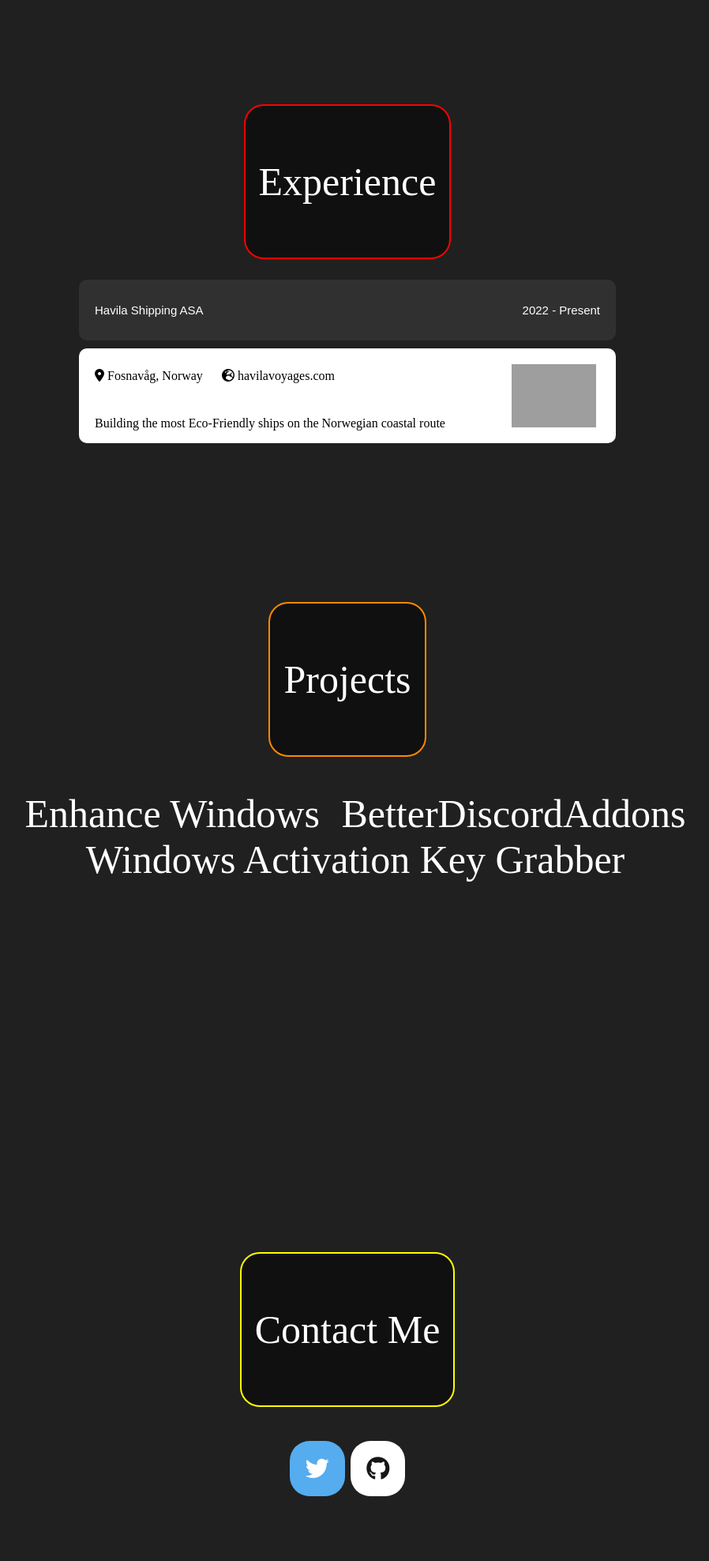
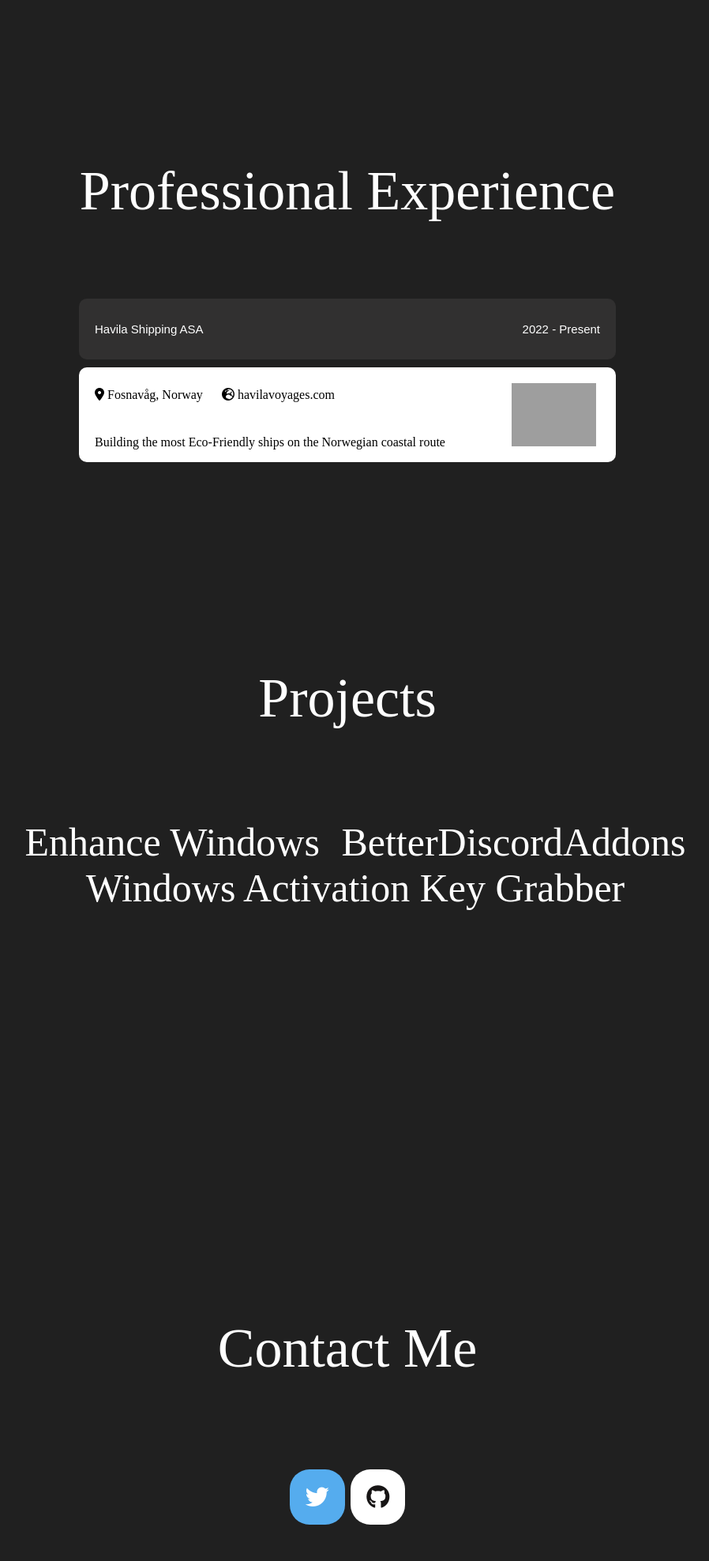
Before and after one commit to OlaYZen/olayzen.github.io, a plain HTML site: page index.html in a window 1280 px wide. Shown: the part 2440-4416 px from the top of the page at 79% size, without its empty margins (200-1098 px from the left). Drawn offline with Linux system fonts and the light colour scheme; grey boxes are pictures that could not be loaded; a web font is replaced by a local one.

Commit message:
title update

```diff
--- a/index.html
+++ b/index.html
@@ -143,9 +143,7 @@ YYYY             YYYYZZZZZZZZZZZZZZZZZZZZZ
 <section id="pastwork">
     <div class="pastwork">
         <div class="pastworkoutercontainer">
-            <div class="pastworkcontainer">
-                <p class="containertitles">Experience</p>
-            </div>
+            <p class="containertitles">Professional Experience</p>
         </div>
     </div>
 </section>
@@ -182,9 +180,7 @@ YYYY             YYYYZZZZZZZZZZZZZZZZZZZZZ
 <section id="projects">
     <div class="projects">
         <div class="projectsoutercontainer">
-            <div class="projectscontainer">
                 <p class="containertitles">Projects</p>
-            </div>
         </div>
     </div>
     <div class="project">
@@ -201,10 +197,7 @@ YYYY             YYYYZZZZZZZZZZZZZZZZZZZZZ
 <section id="contactme">
     <div class="contactme">
         <div class="contactmeoutercontainer">
-            <div class="contactmecontainer">
                 <p class="containertitles">Contact Me</p>
-
-            </div>
         </div>
     </div>
 
--- a/stylesheet.css
+++ b/stylesheet.css
@@ -107,9 +107,12 @@ a.cd-code{
     color: rgb(117, 117, 117) !important;
 }
 
+p.containertitles.containertext{
+    font-size: 50px;
+}
 
 .containertitles{
-    font-size: 50px;
+    font-size: 70px;
     display: inline-block;
     text-decoration: none;
     color: var(--default-text-color);
```
